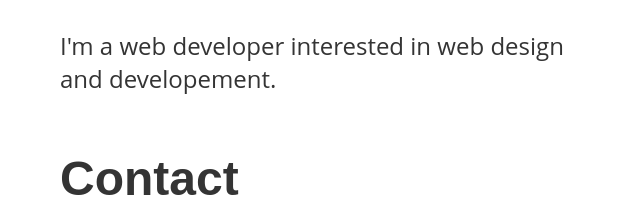
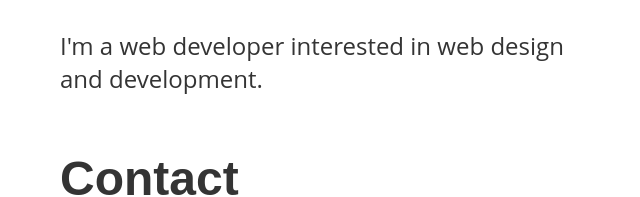
Before and after one commit to Tupsu/teemu, a plain HTML site: page index.html in a window 1280 px wide. Shown: the part 264-461 px from the top of the page, 320-960 px from the left. Drawn offline with Linux system fonts and the light colour scheme.

Commit message:
Fixed: typo

```diff
--- a/index.html
+++ b/index.html
@@ -15,7 +15,7 @@
 		<div id="content">
 			<div class="block">
 				<h1>Me</h1>
-				<p>I'm a web developer interested in web design and developement.</p>
+				<p>I'm a web developer interested in web design and development.</p>
 			</div>
 			<div class="block">
 				<h1>Contact</h1>
```
